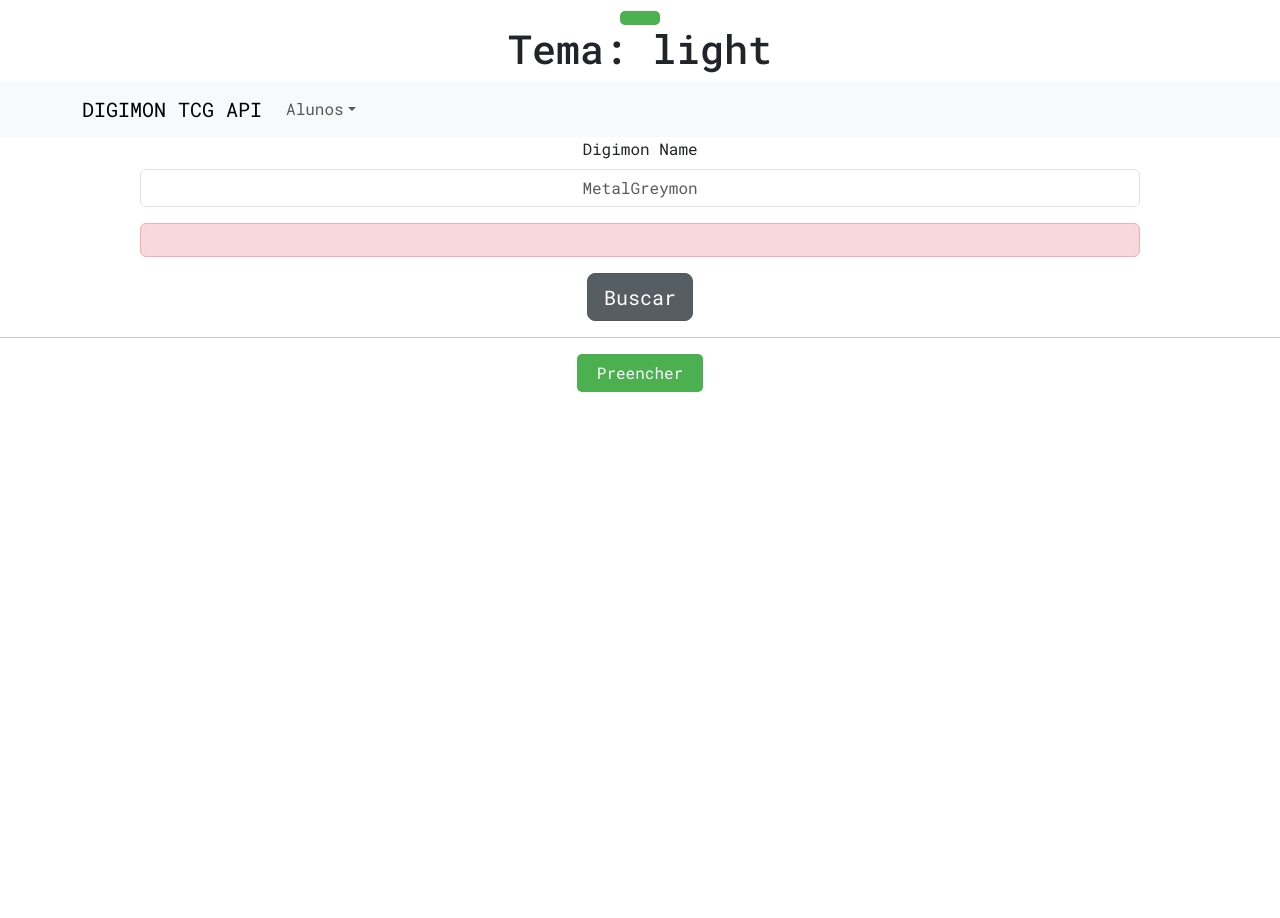
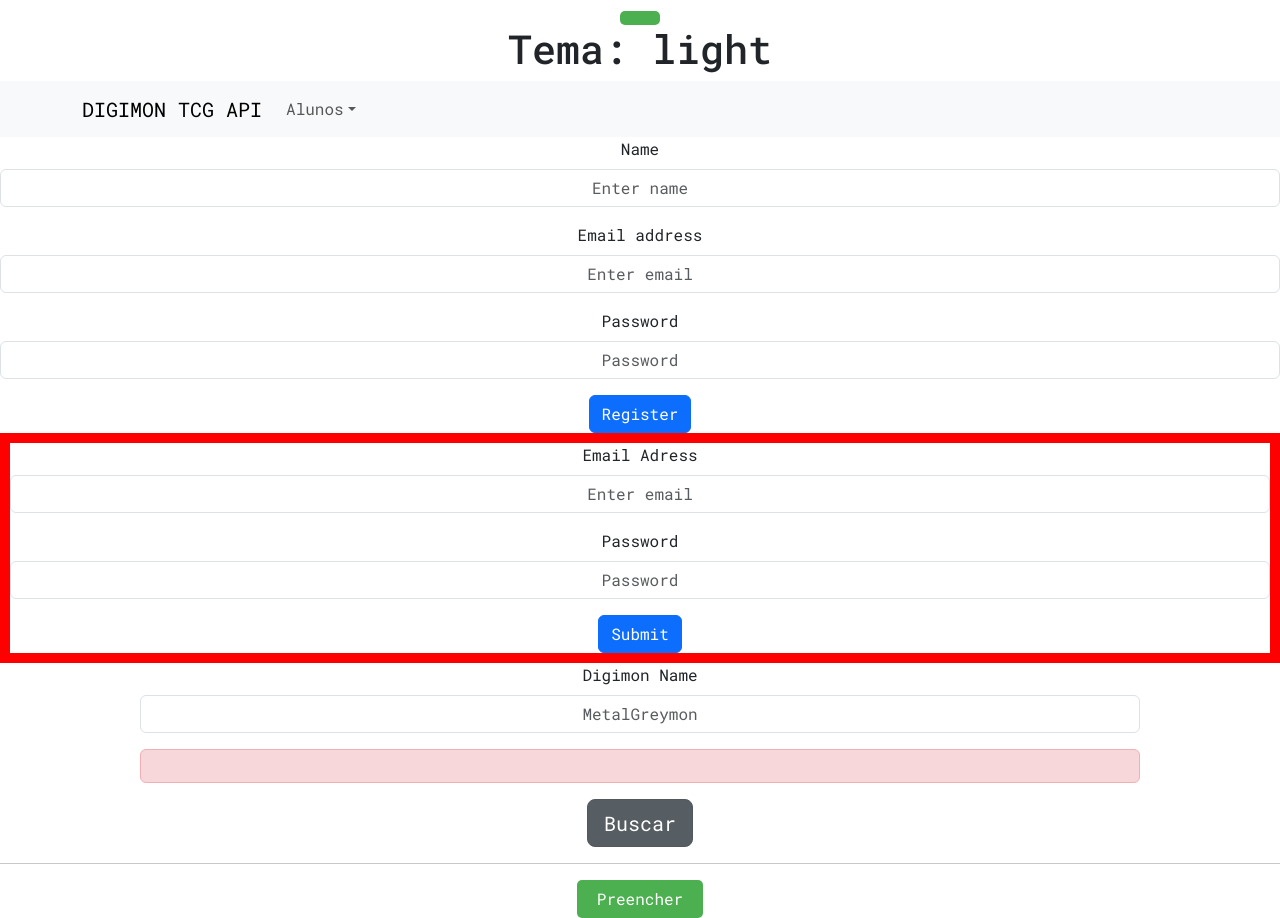
Before and after one commit to duduvf11/Digimon-TCG-API, a React (Vite) app in the folder app/: page / in a window 1280 px wide. Before the commit the page ends 800 px from the top, so only its background shows below. Built offline with nearby package versions, Linux system fonts and the light colour scheme.

Commit message:
front login mvp

```diff
--- a/app/src/App.jsx
+++ b/app/src/App.jsx
@@ -2,7 +2,10 @@ import { useContext, useState} from 'react'
 import 'bootstrap/dist/css/bootstrap.min.css';
 import './App.css'
 
+
 import Header from './components/header/Header'
+import SignupForm from './components/Signup/SignupForm';
+import LoginForm from './components/Login/LoginForm';
 import DigimonSearchAPI from './components/Search-API/Input'
 import DigimonGetALL from './components/GetAllDigimon/DigimonGetALL';
 
@@ -18,6 +21,8 @@ function App() {
             <button onClick={toggleTheme}></button>
             <h1>Tema: {theme}</h1>
             <Header/>
+            <SignupForm/>
+            <LoginForm/>
             <DigimonSearchAPI/>
             <button onClick={() => setShowDigimonAPI(true)}>Preencher</button>
             {showDigimonAPI && <DigimonGetALL/>}
--- a/app/src/components/GetAllDigimon/DigimonGetALL.jsx
+++ b/app/src/components/GetAllDigimon/DigimonGetALL.jsx
@@ -1,4 +1,4 @@
-import React, { useContext } from 'react'
+import { useContext } from 'react'
 import { useState, useEffect } from 'react'
 import axios from 'axios'
 import "./DigimonGetALL.css"
--- /dev/null
+++ b/app/src/components/Login/LoginForm.css
@@ -0,0 +1,4 @@
+.Login_container {
+    border: 10px solid red;
+
+}
--- /dev/null
+++ b/app/src/components/Login/LoginForm.jsx
@@ -0,0 +1,28 @@
+import { useContext } from 'react';
+import "./LoginForm.css";
+
+import Button from 'react-bootstrap/Button';
+import Form from 'react-bootstrap/Form';
+
+import { ThemeContext } from '../../context/ThemeContext';
+
+const LoginForm = () => {
+    const {theme} = useContext(ThemeContext)
+  return (
+    <Form className='Login_container' data-bs-theme={theme}>
+        <Form.Group className="mb-3" controlId="formBasicEmail">
+            <Form.Label>Email Adress</Form.Label>
+            <Form.Control type="email" placeholder="Enter email" />
+        </Form.Group>
+        <Form.Group className="mb-3" controlId="formBasicPassword">
+            <Form.Label>Password</Form.Label>
+            <Form.Control type="password" placeholder="Password" />
+        </Form.Group>
+        <Button variant="primary" type="submit">
+        Submit
+        </Button>
+    </Form>
+  )
+}
+
+export default LoginForm
--- /dev/null
+++ b/app/src/components/Signup/SignupForm.jsx
@@ -0,0 +1,33 @@
+import { useContext } from 'react';
+import "./SignupForm.css";
+
+import Button from 'react-bootstrap/Button';
+import Form from 'react-bootstrap/Form';
+
+import { ThemeContext } from '../../context/ThemeContext';
+
+const SignupForm = () => {
+  const {theme} = useContext(ThemeContext)
+
+  return (
+    <Form data-bs-theme={theme}>
+      <Form.Group className="mb-3" controlId="formBasicName">
+        <Form.Label>Name</Form.Label>
+        <Form.Control type="name" placeholder="Enter name" />
+      </Form.Group>
+      <Form.Group className="mb-3" controlId="formBasicEmail">
+        <Form.Label>Email address</Form.Label>
+        <Form.Control type="email" placeholder="Enter email" />
+      </Form.Group>
+      <Form.Group className="mb-3" controlId="formBasicPassword">
+        <Form.Label>Password</Form.Label>
+        <Form.Control type="password" placeholder="Password" />
+      </Form.Group>
+      <Button variant="primary" type="submit">
+        Register
+      </Button>
+    </Form>
+  )
+}
+
+export default SignupForm
--- a/app/src/components/header/Header.jsx
+++ b/app/src/components/header/Header.jsx
@@ -1,4 +1,4 @@
-import React, { useContext } from 'react';
+import { useContext } from 'react';
 import "./header.css";
 
 import Container from 'react-bootstrap/Container';
```
Also changed, not shown: app/src/components/Signup/SignupForm.css (added).
